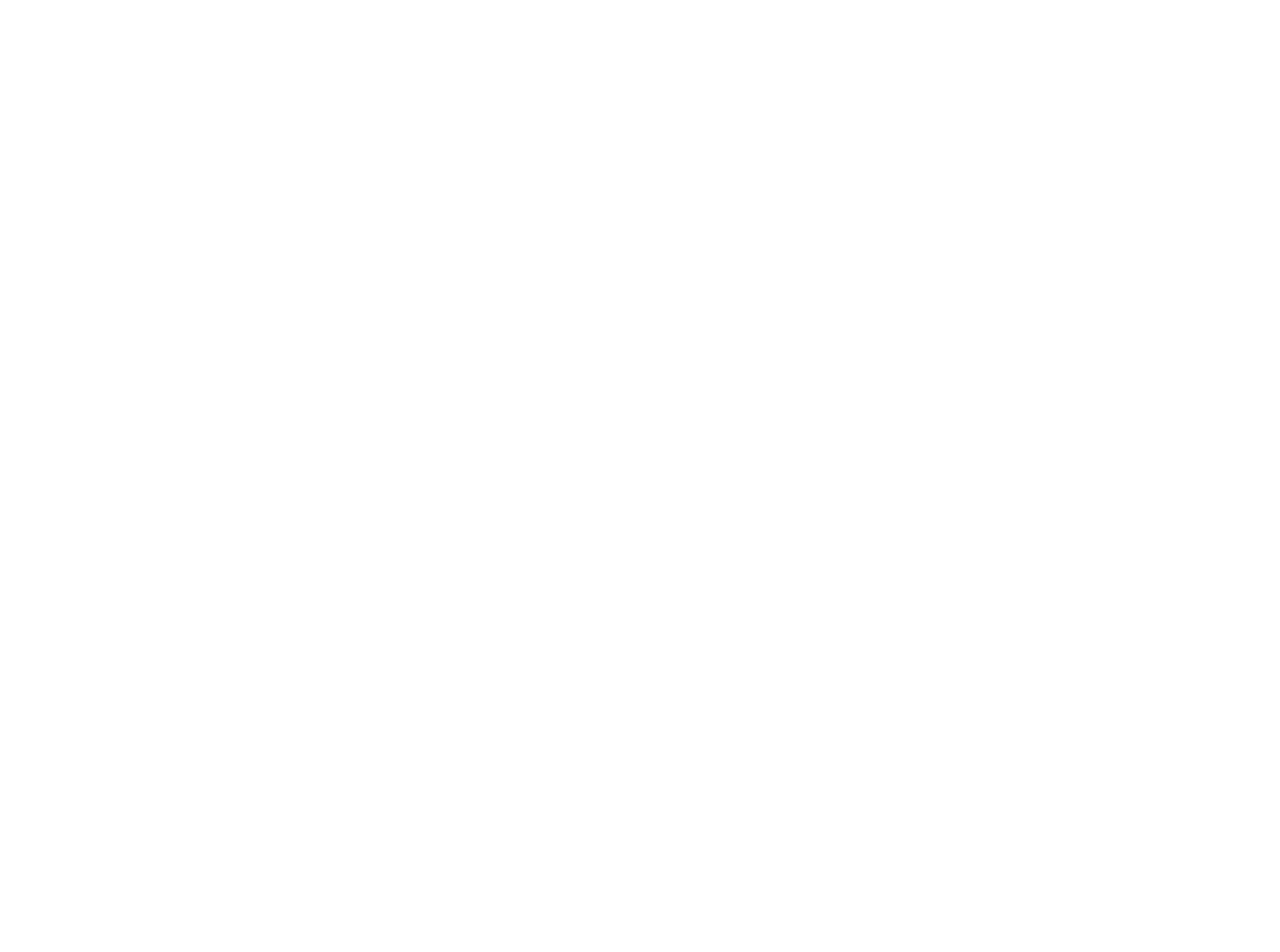
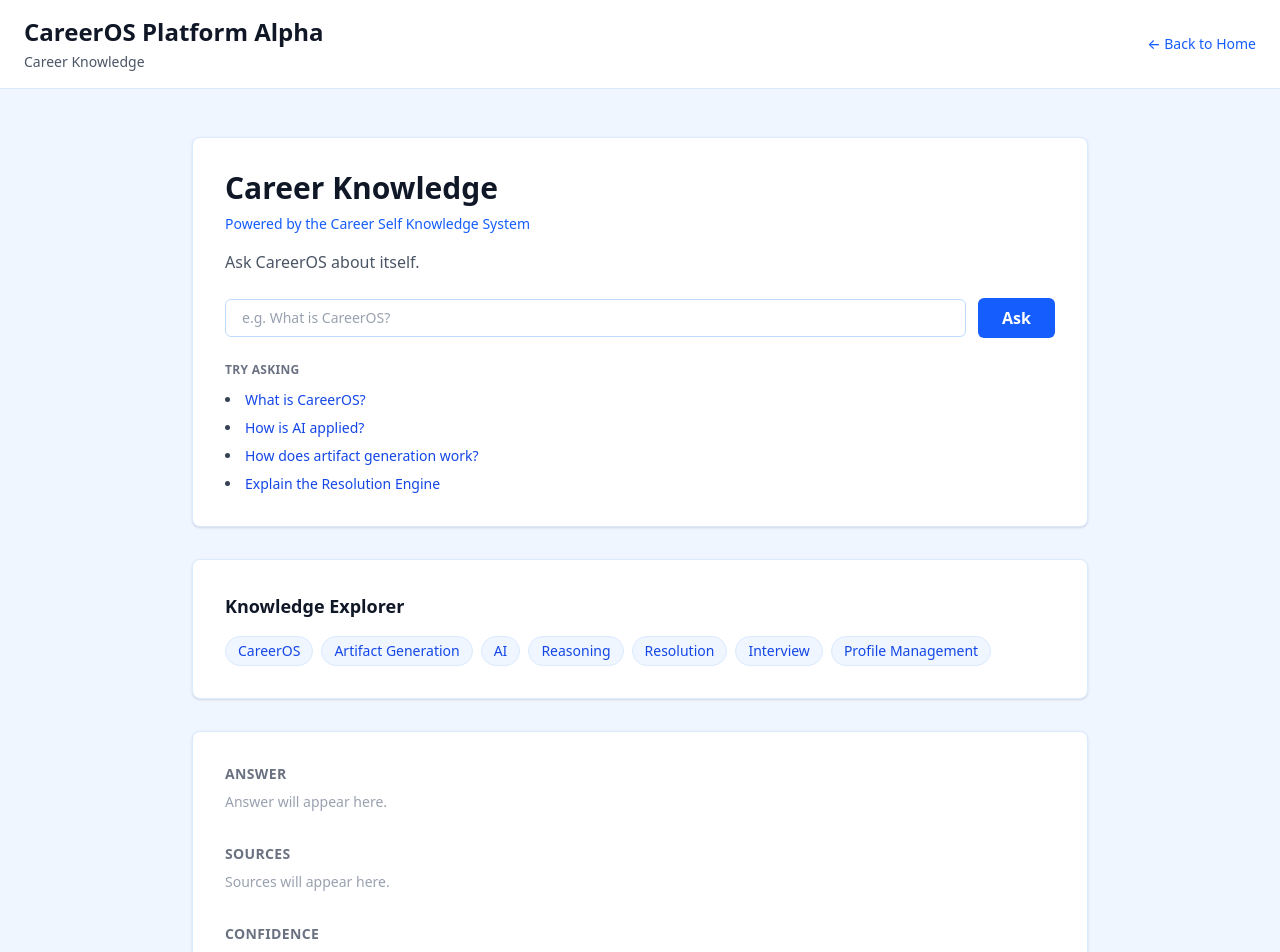
Before and after one commit to raulgong66/career-OS, a React (Vite) app in the folder frontend/: page /knowledge in a window 1280 px wide. Before the commit this address had no page. Shown: the top 952 px of the page. Before the commit the page ends 800 px from the top, so only its background shows below. Built offline with nearby package versions, Linux system fonts and the light colour scheme.

Commit message:
feat: redesign landing page and add Career Knowledge workspace

```diff
--- a/frontend/src/App.tsx
+++ b/frontend/src/App.tsx
@@ -3,6 +3,7 @@ import Home from './pages/Home';
 import TailoringPage from './pages/TailoringPage';
 import InterviewPracticePage from './pages/InterviewPracticePage';
 import ArtifactWorkspacePage from './pages/ArtifactWorkspacePage';
+import CareerKnowledgePage from './pages/CareerKnowledgePage';
 
 function App() {
   return (
@@ -12,6 +13,7 @@ function App() {
         <Route path="/tailoring" element={<TailoringPage />} />
         <Route path="/interviews/practice" element={<InterviewPracticePage />} />
         <Route path="/artifacts" element={<ArtifactWorkspacePage />} />
+        <Route path="/knowledge" element={<CareerKnowledgePage />} />
       </Routes>
     </BrowserRouter>
   );
--- /dev/null
+++ b/frontend/src/pages/CareerKnowledgePage.tsx
@@ -0,0 +1,121 @@
+import { useState } from 'react';
+import { useNavigate } from 'react-router-dom';
+
+const exampleQuestions = [
+  'What is CareerOS?',
+  'How is AI applied?',
+  'How does artifact generation work?',
+  'Explain the Resolution Engine',
+];
+
+const knowledgeTopics = [
+  'CareerOS',
+  'Artifact Generation',
+  'AI',
+  'Reasoning',
+  'Resolution',
+  'Interview',
+  'Profile Management',
+];
+
+export default function CareerKnowledgePage() {
+  const navigate = useNavigate();
+  const [query, setQuery] = useState('');
+
+  return (
+    <div className="min-h-screen bg-blue-50 flex flex-col">
+      <header className="bg-white border-b border-blue-100 px-6 py-4 flex items-center justify-between">
+        <div>
+          <h1 className="text-2xl font-bold text-gray-900">CareerOS Platform Alpha</h1>
+          <p className="text-sm text-gray-600 mt-1">Career Knowledge</p>
+        </div>
+        <button
+          onClick={() => navigate('/')}
+          className="text-sm font-medium text-blue-600 hover:text-blue-800"
+        >
+          ← Back to Home
+        </button>
+      </header>
+
+      <main className="flex-1 px-6 py-12">
+        <div className="max-w-4xl mx-auto space-y-8">
+          <section className="bg-white border border-blue-100 rounded-lg p-8 shadow-sm">
+            <h2 className="text-3xl font-bold text-gray-900">Career Knowledge</h2>
+            <p className="text-sm font-medium text-blue-600 mt-2">
+              Powered by the Career Self Knowledge System
+            </p>
+            <p className="text-base text-gray-600 mt-4">Ask CareerOS about itself.</p>
+
+            <div className="flex items-center gap-3 mt-6">
+              <input
+                type="text"
+                value={query}
+                onChange={(e) => setQuery(e.target.value)}
+                placeholder="e.g. What is CareerOS?"
+                className="flex-1 block w-full rounded-md border border-blue-200 bg-white px-4 py-2 text-sm text-gray-900 placeholder-gray-400 focus:outline-none focus:ring-2 focus:ring-blue-500"
+              />
+              <button
+                type="button"
+                className="bg-blue-600 hover:bg-blue-700 text-white font-semibold py-2 px-6 rounded-md transition-colors duration-200"
+              >
+                Ask
+              </button>
+            </div>
+
+            <div className="mt-6">
+              <p className="text-xs font-semibold text-gray-500 uppercase tracking-wide">Try asking</p>
+              <ul className="mt-3 space-y-2 list-disc list-inside">
+                {exampleQuestions.map((q) => (
+                  <li key={q} className="text-sm text-gray-700">
+                    <button
+                      type="button"
+                      onClick={() => setQuery(q)}
+                      className="text-blue-700 hover:text-blue-900 hover:underline"
+                    >
+                      {q}
+                    </button>
+                  </li>
+                ))}
+              </ul>
+            </div>
+          </section>
+
+          <section className="bg-white border border-blue-100 rounded-lg p-8 shadow-sm">
+            <h3 className="text-lg font-semibold text-gray-900">Knowledge Explorer</h3>
+            <div className="mt-4 flex flex-wrap gap-2">
+              {knowledgeTopics.map((topic) => (
+                <span
+                  key={topic}
+                  className="inline-flex items-center px-3 py-1 rounded-full text-sm font-medium bg-blue-50 text-blue-700 border border-blue-100"
+                >
+                  {topic}
+                </span>
+              ))}
+            </div>
+          </section>
+
+          <section className="bg-white border border-blue-100 rounded-lg p-8 shadow-sm space-y-8">
+            <div>
+              <h4 className="text-sm font-semibold text-gray-500 uppercase tracking-wide">Answer</h4>
+              <p className="mt-2 text-sm text-gray-400">Answer will appear here.</p>
+            </div>
+            <div>
+              <h4 className="text-sm font-semibold text-gray-500 uppercase tracking-wide">Sources</h4>
+              <p className="mt-2 text-sm text-gray-400">Sources will appear here.</p>
+            </div>
+            <div>
+              <h4 className="text-sm font-semibold text-gray-500 uppercase tracking-wide">Confidence</h4>
+              <p className="mt-2 text-sm text-gray-400">—</p>
+            </div>
+          </section>
+        </div>
+      </main>
+
+      <footer className="bg-white border-t border-blue-100 px-6 py-4">
+        <div className="max-w-6xl mx-auto">
+          <span className="text-sm text-gray-600">Platform Alpha</span>
+        </div>
+      </footer>
+    </div>
+  );
+}
--- a/frontend/src/pages/Home.tsx
+++ b/frontend/src/pages/Home.tsx
@@ -3,6 +3,42 @@ import { useNavigate } from 'react-router-dom';
 import { ProfileService } from '../services/ProfileService';
 
 type BackendStatus = 'checking' | 'connected' | 'disconnected';
+
+interface PrimaryModule {
+  title: string;
+  description: string;
+  to: string;
+}
+
+const primaryModules: PrimaryModule[] = [
+  {
+    title: 'Resume Workspace',
+    description: 'Generate professional career artifacts from a structured profile.',
+    to: '/artifacts',
+  },
+  {
+    title: 'AI Tailoring',
+    description: 'Tailor resumes to a specific job description using AI recommendations.',
+    to: '/tailoring',
+  },
+  {
+    title: 'Interview Preparation',
+    description: 'Practice with a deterministic, evidence-backed interview session.',
+    to: '/interviews/practice',
+  },
+  {
+    title: 'Career Knowledge',
+    description: 'Ask CareerOS about itself using the Career Self Knowledge System.',
+    to: '/knowledge',
+  },
+];
+
+const comingNextModules = [
+  'Career Analytics',
+  'Learning Planner',
+  'Application Tracking',
+  'Skill Gap Analysis',
+];
 
 export default function Home() {
   const navigate = useNavigate();
@@ -70,74 +106,41 @@ export default function Home() {
   };
 
   return (
-    <div className="min-h-screen bg-gray-50 flex flex-col">
-      <header className="bg-white border-b border-gray-200 px-6 py-8">
+    <div className="min-h-screen bg-blue-50 flex flex-col">
+      <header className="bg-white border-b border-blue-100 px-6 py-10">
         <div className="max-w-6xl mx-auto">
           <h1 className="text-4xl font-bold text-gray-900">CareerOS Platform Alpha</h1>
           <p className="text-lg text-gray-600 mt-2">AI-powered career operating system</p>
         </div>
       </header>
 
-      <main className="flex-1 px-6 py-12">
-        <div className="max-w-6xl mx-auto">
-          <div className="grid grid-cols-1 md:grid-cols-2 lg:grid-cols-3 gap-6">
-            <div className="bg-white border-2 border-blue-500 rounded-lg p-6 shadow-sm">
+      <main className="flex-1 px-6 py-16">
+        <div className="max-w-6xl mx-auto space-y-16">
+          <section>
+            <h2 className="text-2xl font-bold text-gray-900 mb-6">Primary Modules</h2>
+            <div className="grid grid-cols-1 md:grid-cols-2 gap-6">
+              {primaryModules.map((module) => (
+                <div key={module.title} className="bg-white border-2 border-blue-500 rounded-lg p-6 shadow-sm">
                   <div className="flex items-center justify-between mb-4">
-                <h2 className="text-xl font-semibold text-gray-900">Resume Workspace</h2>
+                    <h3 className="text-xl font-semibold text-gray-900">{module.title}</h3>
                     <span className="inline-flex items-center px-2 py-1 rounded text-xs font-medium bg-green-100 text-green-800">
                       READY
                     </span>
                   </div>
-              <p className="text-sm text-gray-600 mb-4">
-                Generate professional career artifacts from a structured profile.
-              </p>
+                  <p className="text-sm text-gray-600 mb-4">{module.description}</p>
                   <button
-                onClick={() => navigate('/artifacts')}
+                    onClick={() => navigate(module.to)}
                     className="w-full bg-blue-600 hover:bg-blue-700 text-white font-semibold py-2 px-4 rounded-md transition-colors duration-200"
                   >
                     Open Demo
                   </button>
                 </div>
-
-            <div className="bg-white border-2 border-blue-500 rounded-lg p-6 shadow-sm">
-              <div className="flex items-center justify-between mb-4">
-                <h2 className="text-xl font-semibold text-gray-900">AI Tailoring</h2>
-                <span className="inline-flex items-center px-2 py-1 rounded text-xs font-medium bg-green-100 text-green-800">
-                  READY
-                </span>
+              ))}
             </div>
-              <p className="text-sm text-gray-600 mb-4">
-                Tailor resumes to a specific job description using AI recommendations.
-              </p>
-              <button
-                onClick={() => navigate('/tailoring')}
-                className="w-full bg-blue-600 hover:bg-blue-700 text-white font-semibold py-2 px-4 rounded-md transition-colors duration-200"
-              >
-                Open Demo
-              </button>
-            </div>
-
-            <div className="bg-white border-2 border-blue-500 rounded-lg p-6 shadow-sm">
-              <div className="flex items-center justify-between mb-4">
-                <h2 className="text-xl font-semibold text-gray-900">Interview Preparation</h2>
-                <span className="inline-flex items-center px-2 py-1 rounded text-xs font-medium bg-green-100 text-green-800">
-                  READY
-                </span>
-              </div>
-              <p className="text-sm text-gray-600 mb-4">
-                Practice with a deterministic, evidence-backed interview session.
-              </p>
-              <button
-                onClick={() => navigate('/interviews/practice')}
-                className="w-full bg-blue-600 hover:bg-blue-700 text-white font-semibold py-2 px-4 rounded-md transition-colors duration-200"
-              >
-                Open Demo
-              </button>
-            </div>
-          </div>
+          </section>
 
           {/* Profile Import */}
-          <div className="mt-8 bg-white border border-gray-200 rounded-lg p-6 shadow-sm">
+          <section className="bg-white border border-blue-100 rounded-lg p-6 shadow-sm">
             <div className="flex items-center justify-between mb-4">
               <div>
                 <h2 className="text-xl font-semibold text-gray-900">Profile Management</h2>
@@ -167,61 +170,26 @@ export default function Home() {
             {importError && (
               <p className="mt-2 text-sm text-red-600">{importError}</p>
             )}
-          </div>
+          </section>
 
-          <div className="mt-8">
-            <h3 className="text-lg font-semibold text-gray-900 mb-4">Platform Foundation</h3>
-            <div className="grid grid-cols-1 md:grid-cols-2 lg:grid-cols-3 gap-6">
-              <div className="bg-white border border-gray-200 rounded-lg p-6 shadow-sm">
-                <div className="flex items-center justify-between mb-4">
-                  <h2 className="text-xl font-semibold text-gray-900">Architecture</h2>
-                  <span className="inline-flex items-center px-2 py-1 rounded text-xs font-medium bg-green-100 text-green-800">
-                    READY
-                  </span>
-                </div>
-                <p className="text-sm text-gray-600 mb-4">
-                  Backend API, AI Generator, Recommendation Engine
-                </p>
-              </div>
-            </div>
-          </div>
-
-          <div className="mt-8">
-            <h3 className="text-lg font-semibold text-gray-900 mb-4">Future Modules</h3>
-            <div className="grid grid-cols-1 md:grid-cols-2 lg:grid-cols-3 gap-6">
-              <div className="bg-gray-100 border border-gray-200 rounded-lg p-6 opacity-60">
-                <h2 className="text-xl font-semibold text-gray-900 mb-2">Career Analytics</h2>
-                <span className="inline-flex items-center px-2 py-1 rounded text-xs font-medium bg-gray-200 text-gray-700">
+          {/* Coming Next */}
+          <section className="bg-blue-100/40 border border-blue-200/70 rounded-lg p-8">
+            <h2 className="text-lg font-semibold text-gray-700 mb-6">Coming Next</h2>
+            <div className="grid grid-cols-1 md:grid-cols-2 lg:grid-cols-4 gap-6">
+              {comingNextModules.map((module) => (
+                <div key={module} className="bg-white/70 border border-blue-100 rounded-lg p-6 opacity-60">
+                  <h3 className="text-xl font-semibold text-gray-900 mb-2">{module}</h3>
+                  <span className="inline-flex items-center px-2 py-1 rounded text-xs font-medium bg-blue-100 text-blue-700">
                     COMING NEXT
                   </span>
                 </div>
-
-              <div className="bg-gray-100 border border-gray-200 rounded-lg p-6 opacity-60">
-                <h2 className="text-xl font-semibold text-gray-900 mb-2">Learning Planner</h2>
-                <span className="inline-flex items-center px-2 py-1 rounded text-xs font-medium bg-gray-200 text-gray-700">
-                  COMING NEXT
-                </span>
+              ))}
             </div>
-
-              <div className="bg-gray-100 border border-gray-200 rounded-lg p-6 opacity-60">
-                <h2 className="text-xl font-semibold text-gray-900 mb-2">Application Tracking</h2>
-                <span className="inline-flex items-center px-2 py-1 rounded text-xs font-medium bg-gray-200 text-gray-700">
-                  COMING NEXT
-                </span>
-              </div>
-
-              <div className="bg-gray-100 border border-gray-200 rounded-lg p-6 opacity-60">
-                <h2 className="text-xl font-semibold text-gray-900 mb-2">Skill Gap Analysis</h2>
-                <span className="inline-flex items-center px-2 py-1 rounded text-xs font-medium bg-gray-200 text-gray-700">
-                  COMING NEXT
-                </span>
-              </div>
-            </div>
-          </div>
+          </section>
         </div>
       </main>
 
-      <footer className="bg-white border-t border-gray-200 px-6 py-4">
+      <footer className="bg-white border-t border-blue-100 px-6 py-4">
         <div className="max-w-6xl mx-auto flex items-center justify-between">
           <div className="flex items-center space-x-6">
             <span className="text-sm text-gray-600">Platform Alpha</span>
```
Also changed, not shown: 1 other file (tests, documents, lock files or other folders). Lines whose indentation alone changed are shown as unchanged.
